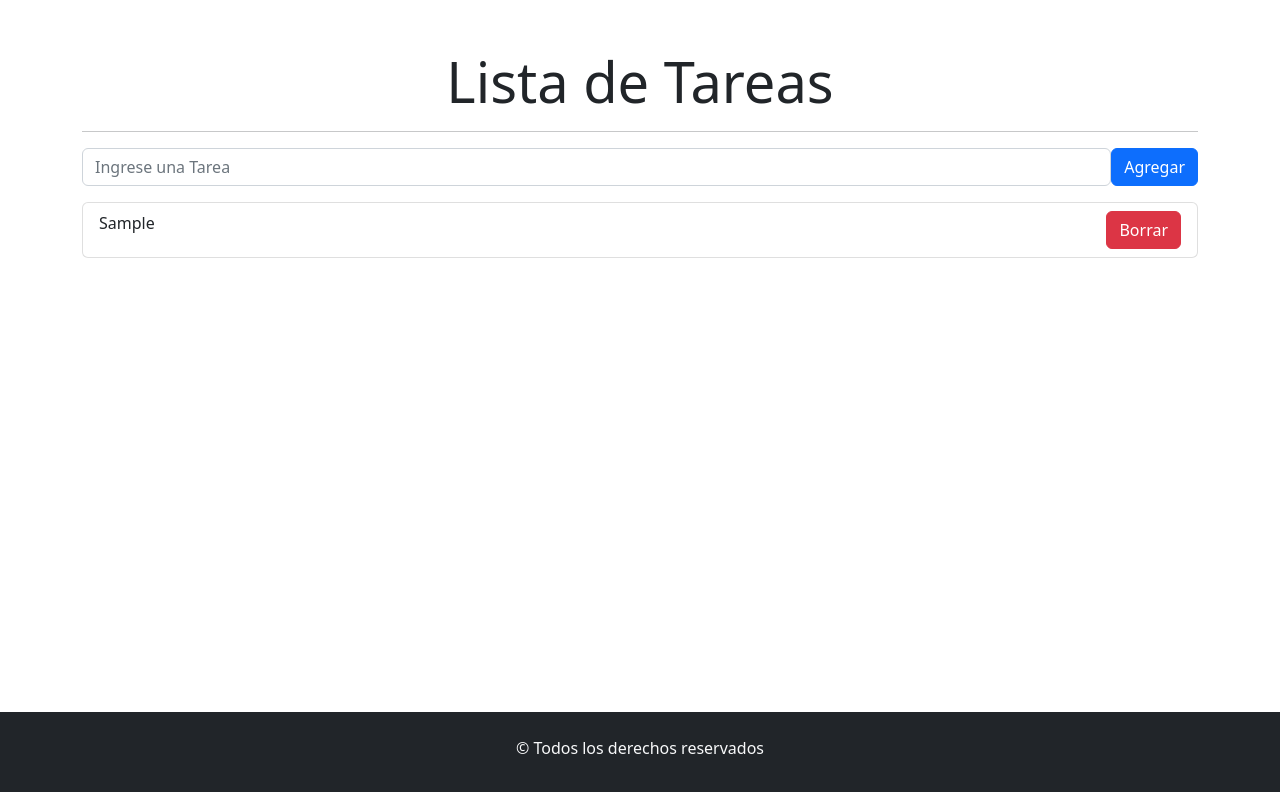
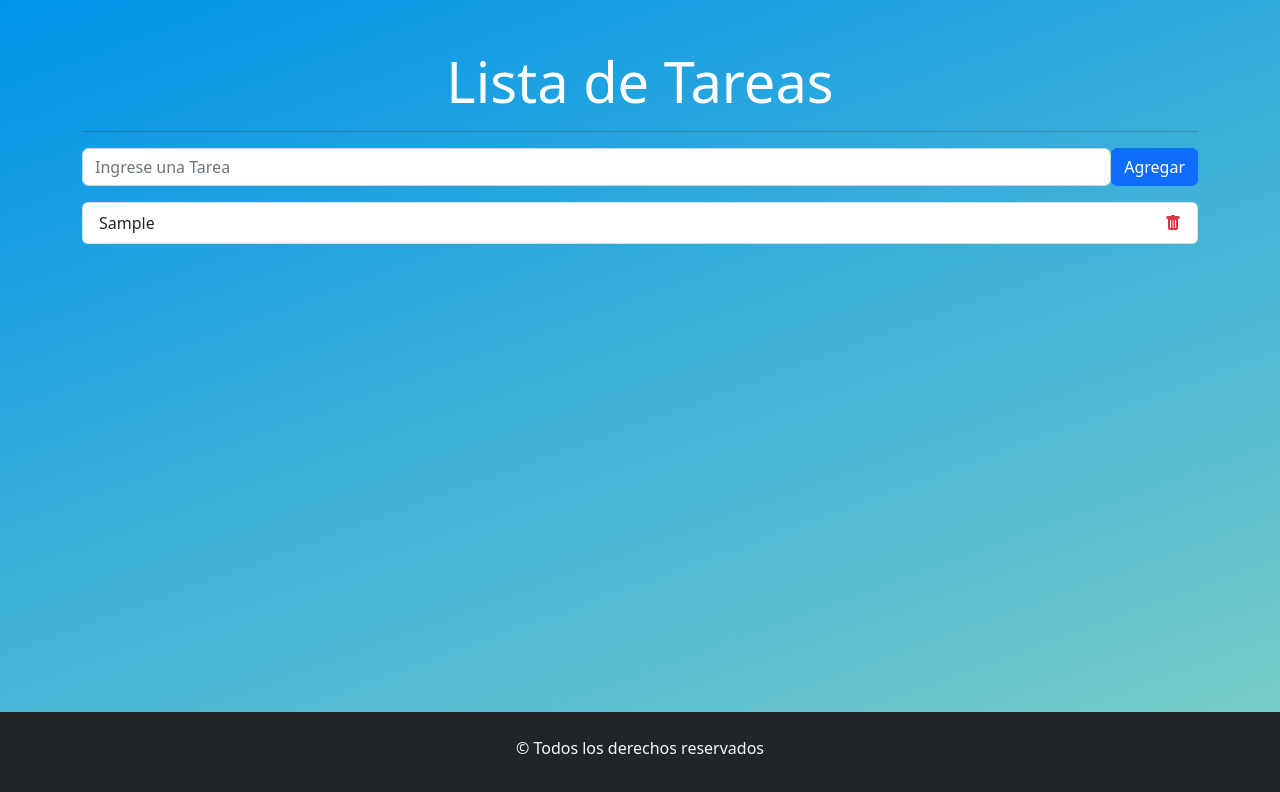
Before and after one commit to hectorc2907/react-ejercicio04, a React (Vite) app: page / in a window 1280 px wide. Both pictures are taken after typing "Sample" into the empty fields and a click on the button "Agregar". Shown: the top 792 px of the page. Built offline with nearby package versions, Linux system fonts and the light colour scheme.

Commit message:
se corrigen algunos detalles visuales y se le da mas color a los fondos, se cambia el boton de borrar por un icono

```diff
--- a/index.html
+++ b/index.html
@@ -3,6 +3,7 @@
   <head>
     <meta charset="UTF-8" />
     <link rel="icon" type="image/svg+xml" href="/vite.svg" />
+    <link rel="stylesheet" href="https://cdn.jsdelivr.net/npm/bootstrap-icons@1.10.5/font/bootstrap-icons.css">
     <meta name="viewport" content="width=device-width, initial-scale=1.0" />
     <title>Lista de Tareas</title>
   </head>
--- a/src/App.css
+++ b/src/App.css
@@ -1,8 +1,10 @@
-#root{
-    min-height: 100vh;
-    display: flex;
-    flex-direction: column;
+#root {
+  min-height: 100vh;
+  display: flex;
+  flex-direction: column;
+  background-color: #0093e9;
+  background-image: linear-gradient(160deg, #0093e9 0%, #80d0c7 100%);
 }
-.main{
-    flex-grow: 1;
+.main {
+  flex-grow: 1;
 }
--- a/src/App.jsx
+++ b/src/App.jsx
@@ -8,7 +8,7 @@ function App() {
   return (
     <>
       <Container className='my-5 main'>
-        <h1 className='display-4 text-center'>Lista de Tareas</h1>
+        <h1 className='display-4 text-center text-white'>Lista de Tareas</h1>
         <hr />
         <FormularioTarea></FormularioTarea>
       </Container>
--- a/src/components/FormularioTarea.jsx
+++ b/src/components/FormularioTarea.jsx
@@ -1,6 +1,6 @@
 import { Form, Button } from "react-bootstrap";
 import ListaTareas from "./ListaTareas";
-import { useState, useEffect } from "react";
+import { useState } from "react";
 
 const FormularioTarea = () => {
   const [tarea, setTarea] = useState("");
--- a/src/components/ItemTarea.jsx
+++ b/src/components/ItemTarea.jsx
@@ -1,12 +1,10 @@
-import { Button, ListGroup } from "react-bootstrap";
+import { ListGroup } from "react-bootstrap";
 
 const ItemTarea = ({ tarea, borrarTarea }) => {
   return (
     <ListGroup.Item className="d-flex justify-content-between">
       {tarea}
-      <Button variant="danger" onClick={() => borrarTarea(tarea)}>
-        Borrar
-      </Button>
+      <i className="bi bi-trash-fill text-danger" onClick={() => borrarTarea(tarea)}></i>
     </ListGroup.Item>
   );
 };
```
